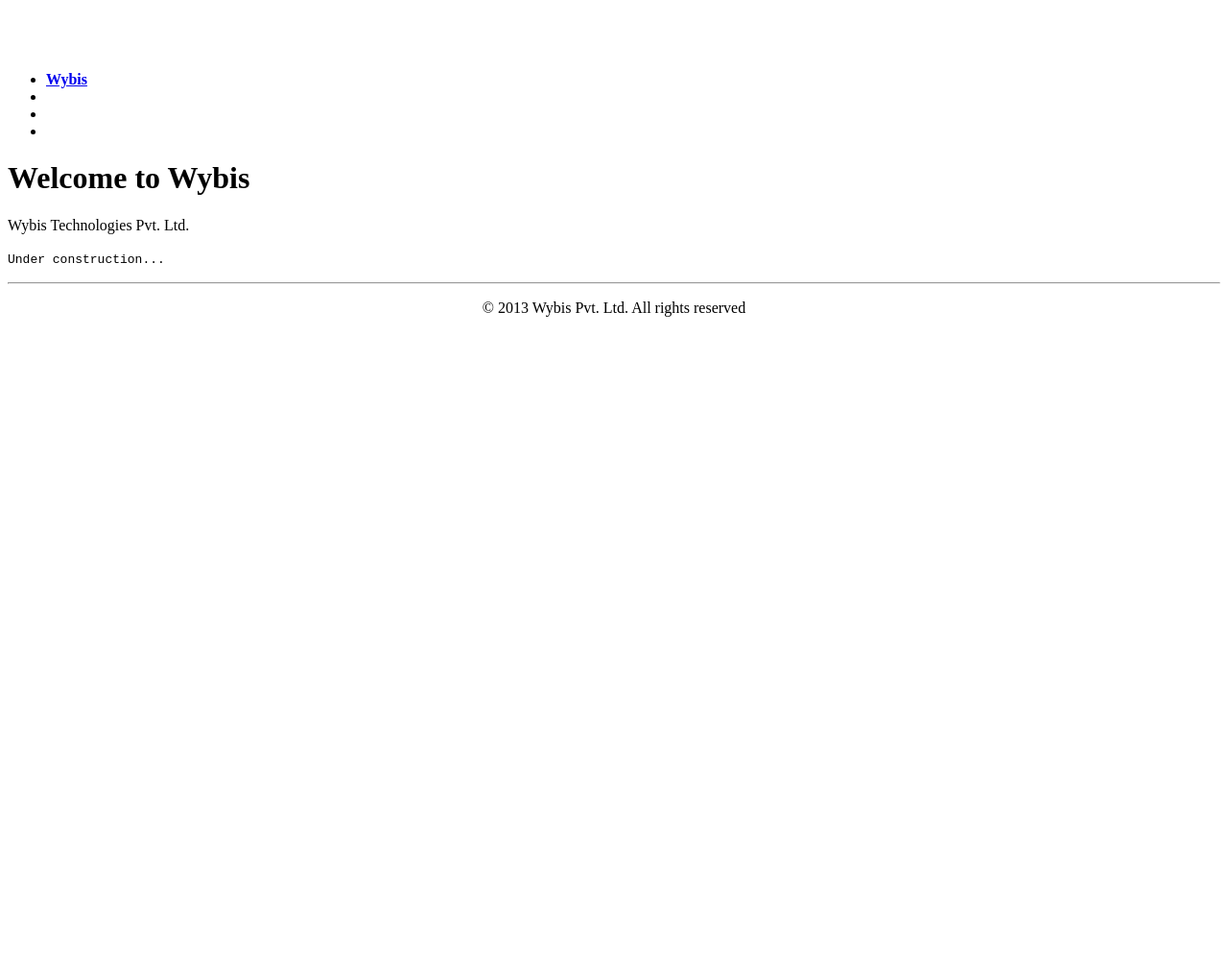
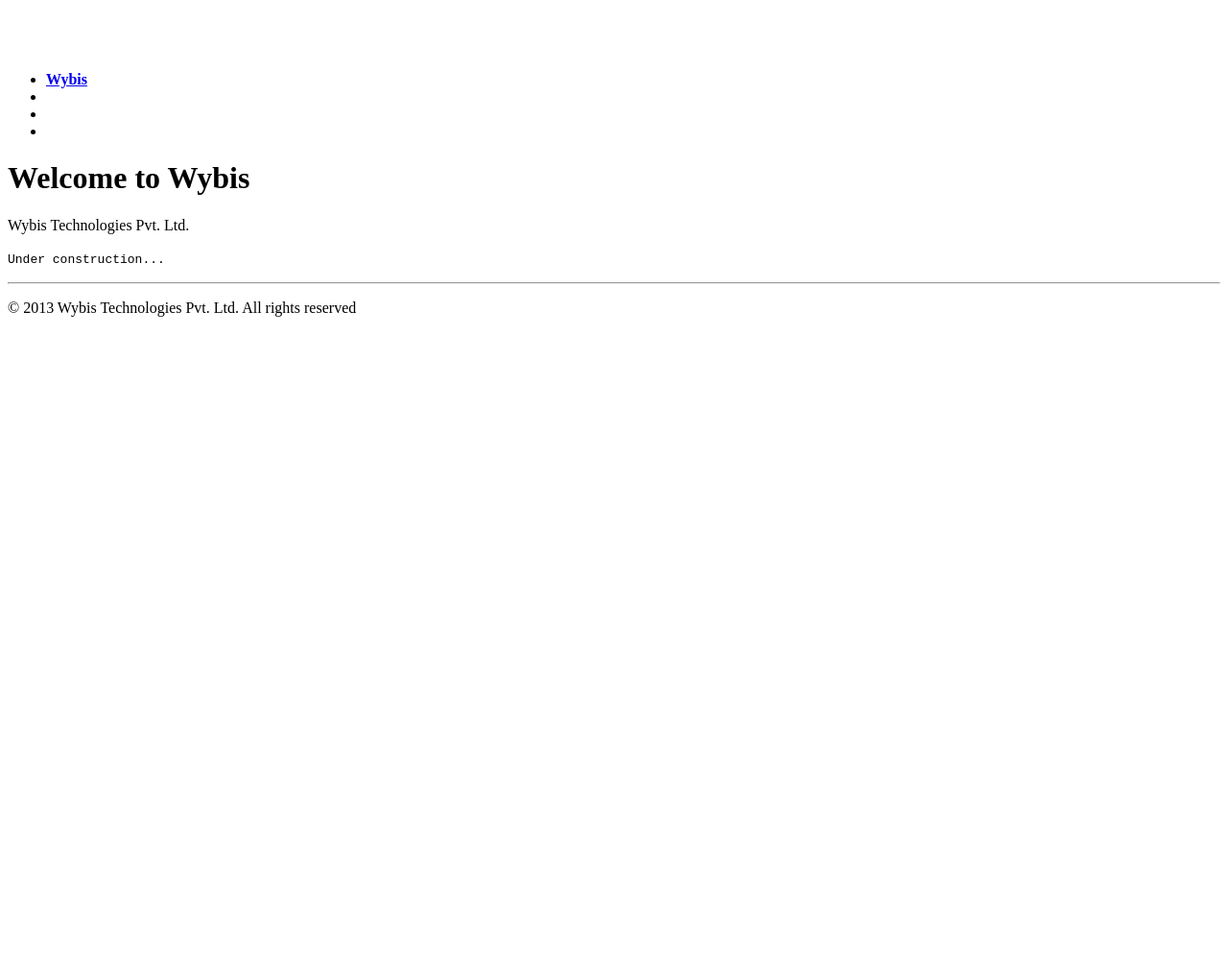
Before and after one commit to wybis/wybis, a Jekyll site: the page built from index.html, in a window 1280 px wide. Shown: the whole page at 96% size. Built offline with Jekyll 4.4.1, drawn with Linux system fonts in a browser that asks for light colours; nearby versions of some CDN libraries; Markdown is read by kramdown in place of the engine named in the settings; a style sheet for code colours, icons or effects is not loaded.

Commit message:
Update footer.html

```diff
--- a/_includes/footer.html
+++ b/_includes/footer.html
@@ -1,4 +1,4 @@
 <hr/>
 <div class="container">
-  <p class="center muted">© 2013 Wybis Pvt. Ltd. All rights reserved</p>
+  <p class="text-center muted">© 2013 Wybis Technologies Pvt. Ltd. All rights reserved</p>
 </div>
```
